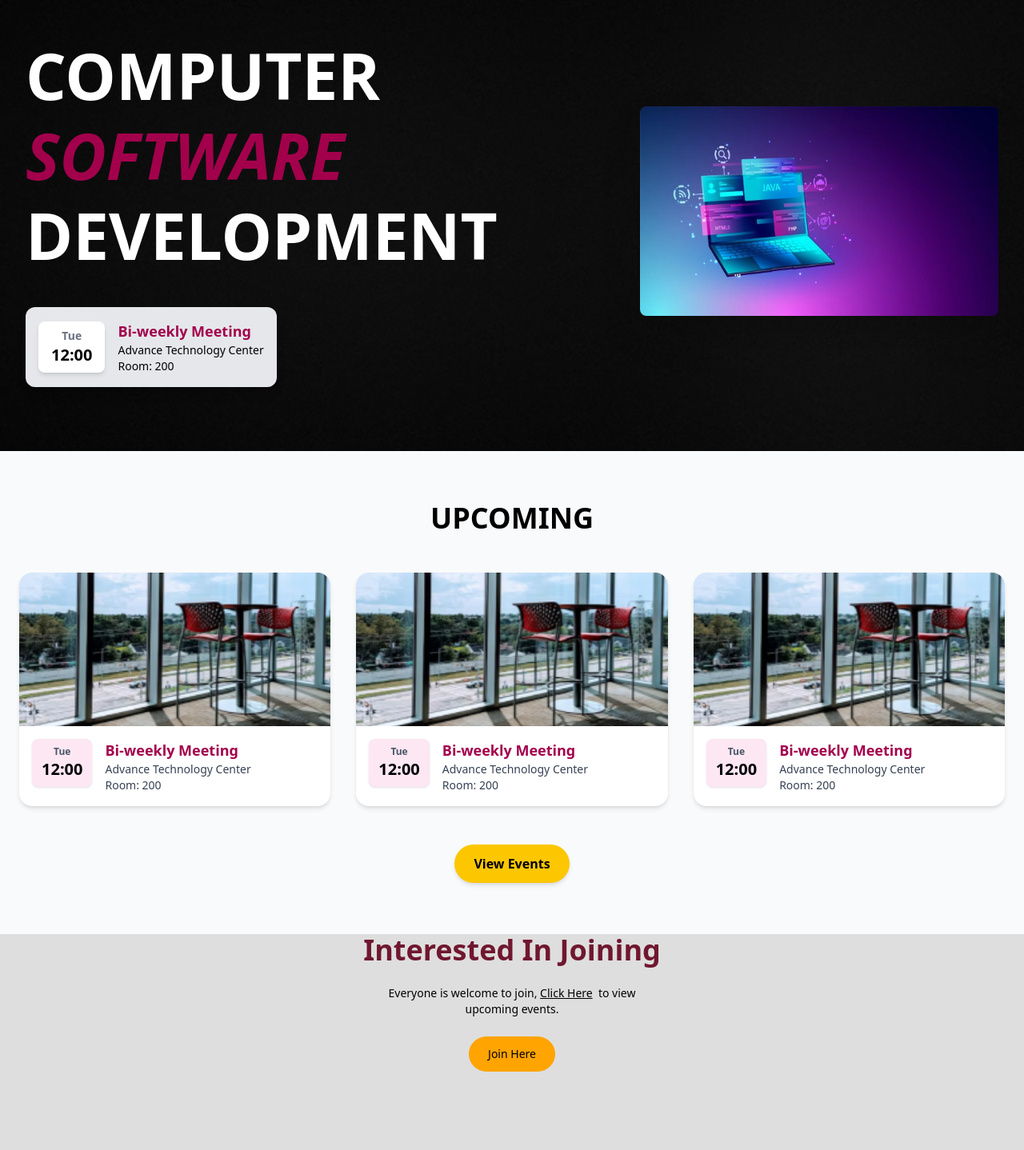
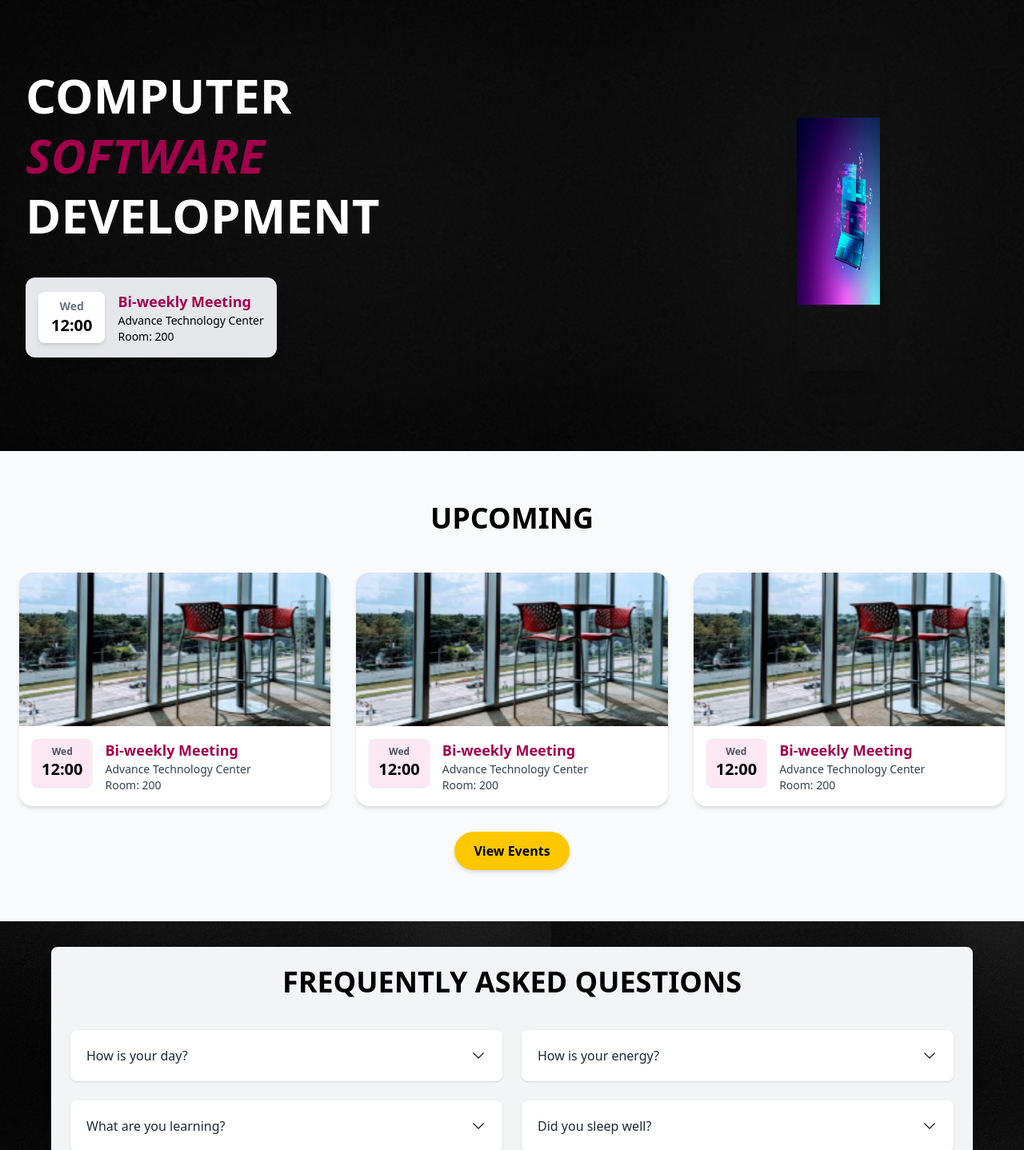
Before and after one commit to sorrymint/ihcc-csd, a Next.js app: page / in a window 1280 px wide. Shown: the part 60-1498 px from the top of the page at 80% size. Built offline with nearby package versions, Linux system fonts and the light colour scheme.

Commit message:
final change on the Homepage

```diff
--- a/package.json
+++ b/package.json
@@ -9,6 +9,7 @@
     "lint": "next lint"
   },
   "dependencies": {
+    "@heroicons/react": "^2.2.0",
     "@mdx-js/loader": "^3.1.0",
     "@mdx-js/react": "^3.1.0",
     "@next/mdx": "^15.4.4",
--- a/src/app/globals.css
+++ b/src/app/globals.css
@@ -1 +1,20 @@
 @import "tailwindcss";
+/* Add perspective for 3D effect */
+.perspective {
+    perspective: 1200px;
+}
+
+/* Continuous Y-axis rotation animation */
+@keyframes rotateY {
+    0% {
+        transform: rotateY(0deg);
+    }
+    100% {
+        transform: rotateY(360deg);
+    }
+}
+
+.animate-rotateY {
+    animation: rotateY 20s linear infinite;
+    transform-style: preserve-3d;
+}
--- a/src/app/page.tsx
+++ b/src/app/page.tsx
@@ -1,34 +1,28 @@
 "use client";
 
 import { useEffect, useState } from "react";
+import { ChevronDownIcon } from "@heroicons/react/24/outline";
 
 function HomeContent() {
     const [today, setToday] = useState("");
 
     useEffect(() => {
-        const options: Intl.DateTimeFormatOptions = {
-            weekday: "short",
-        };
-        const currentDate = new Date().toLocaleDateString(undefined, options);
-        setToday(currentDate);
+        setToday("Wed");
     }, []);
 
     return (
         <section
-            className="px-8 py-16 md:flex items-center justify-between
-                       bg-[url('/images/background.png')] bg-cover bg-center text-white relative"
+            className="px-6 sm:px-8 py-16 md:flex items-center justify-between bg-[url('/images/background.png')] bg-cover bg-center text-white relative"
             style={{ minHeight: "600px" }}
         >
-            <div className="absolute inset-0 bg-black opacity-50 z-0"></div>
-
+            <div className="absolute inset-0 bg-black opacity-50 z-0" />
             <div className="max-w-xl relative z-10">
-                <h1 className="text-[60px] md:text-[80px] font-extrabold leading-tight">
+                <h1 className="text-3xl sm:text-5xl md:text-6xl font-extrabold leading-tight">
                     <span className="block">COMPUTER</span>
                     <span className="block text-pink-800 italic">SOFTWARE</span>
                     <span className="block">DEVELOPMENT</span>
                 </h1>
-
-                <div className="mt-10 flex items-center space-x-4 bg-gray-200 text-black p-4 rounded-xl w-fit shadow-lg relative z-10">
+                <div className="mt-10 flex items-center space-x-4 bg-gray-200 text-black p-4 rounded-xl w-fit shadow-lg">
                     <div className="bg-white rounded-lg px-4 py-2 text-center shadow-md">
                         <p className="text-sm font-semibold text-gray-500">{today}</p>
                         <p className="text-xl font-bold">12:00</p>
@@ -44,11 +38,14 @@ function HomeContent() {
                 </div>
             </div>
 
-            <div className="mt-10 md:mt-0 md:ml-12 max-w-md relative z-10">
+            <div
+                className="mt-10 md:mt-0 md:ml-12 relative z-10"
+                style={{ width: "400px", height: "400px", minWidth: "300px" }}
+            >
                 <img
                     src="/Images/computer%20image.jpg"
                     alt="Macbook"
-                    className="rounded-lg shadow-2xl"
+                    className="rounded-lg shadow-2xl w-full h-full object-contain animate-rotateY"
                 />
             </div>
         </section>
@@ -59,17 +56,18 @@ function UpcomingSection() {
     const [today, setToday] = useState("");
 
     useEffect(() => {
-        const options: Intl.DateTimeFormatOptions = { weekday: "short" };
-        const currentDate = new Date().toLocaleDateString(undefined, options);
-        setToday(currentDate);
+        setToday("Wed");
     }, []);
 
     return (
         <section className="bg-gray-50 px-6 py-16 text-black">
             <h2 className="text-4xl font-extrabold text-center mb-12">UPCOMING</h2>
-            <div className="grid grid-cols-1 md:grid-cols-3 gap-8 mb-12">
+            <div className="grid grid-cols-1 md:grid-cols-3 gap-8">
                 {[1, 2, 3].map((_, index) => (
-                    <div key={index} className="bg-white text-black rounded-2xl shadow-md overflow-hidden">
+                    <div
+                        key={index}
+                        className="bg-white text-black rounded-2xl shadow-md overflow-hidden"
+                    >
                         <img
                             src="/Images/event%20image.png"
                             alt="Event"
@@ -83,7 +81,9 @@ function UpcomingSection() {
                             <div>
                                 <h3 className="text-lg font-bold text-pink-800">Bi-weekly Meeting</h3>
                                 <p className="text-sm text-gray-700">
-                                    Advance Technology Center<br />Room: 200
+                                    Advance Technology Center
+                                    <br />
+                                    Room: 200
                                 </p>
                             </div>
                         </div>
@@ -91,10 +91,61 @@ function UpcomingSection() {
                 ))}
             </div>
 
-            <div className="text-center">
+            <div className="text-center mt-8">
                 <button className="bg-yellow-400 hover:bg-yellow-500 text-black font-semibold px-6 py-3 rounded-full shadow-md transition duration-200">
                     View Events
                 </button>
+            </div>
+        </section>
+    );
+}
+
+function FAQSection() {
+    const faqs = [
+        "How is your day?",
+        "How is your energy?",
+        "What are you learning?",
+        "Did you sleep well?",
+        "Are you motivated?",
+        "What challenges today?",
+        "What excites you?",
+        "What do you need?",
+    ];
+
+    const [openIndex, setOpenIndex] = useState<number | null>(null);
+
+    const toggle = (index: number) => {
+        setOpenIndex(index === openIndex ? null : index);
+    };
+
+    return (
+        <section className="bg-gray-100 max-w-6xl mx-auto mt-8 rounded-lg shadow-lg p-6">
+            <h2 className="text-4xl font-extrabold text-center mb-10">
+                FREQUENTLY ASKED QUESTIONS
+            </h2>
+
+            <div className="grid grid-cols-1 md:grid-cols-2 gap-6">
+                {faqs.map((question, index) => (
+                    <div key={index} className="bg-white rounded-lg shadow-sm">
+                        <button
+                            type="button"
+                            className="w-full flex justify-between items-center p-5 rounded-lg text-left hover:bg-gray-100 transition"
+                            onClick={() => toggle(index)}
+                        >
+                            <span className="text-base font-medium text-gray-800">{question}</span>
+                            <ChevronDownIcon
+                                className={`h-5 w-5 text-black transition-transform duration-300 ${
+                                    openIndex === index ? "rotate-180" : ""
+                                }`}
+                            />
+                        </button>
+                        {openIndex === index && (
+                            <div className="px-5 pb-4 text-sm text-gray-700">
+                                This is where the dropdown answer will appear.
+                            </div>
+                        )}
+                    </div>
+                ))}
             </div>
         </section>
     );
@@ -105,7 +156,8 @@ export default function HomePage() {
         <div className="bg-[url(/images/background.png)]">
             <main className="flex-1">
                 <HomeContent />
-                <UpcomingSection /> {/* ✅ FIXED: Now it's used */}
+                <UpcomingSection />
+                <FAQSection />
             </main>
         </div>
     );
```
Also changed, not shown: 1 other file (tests, documents, lock files or other folders).
